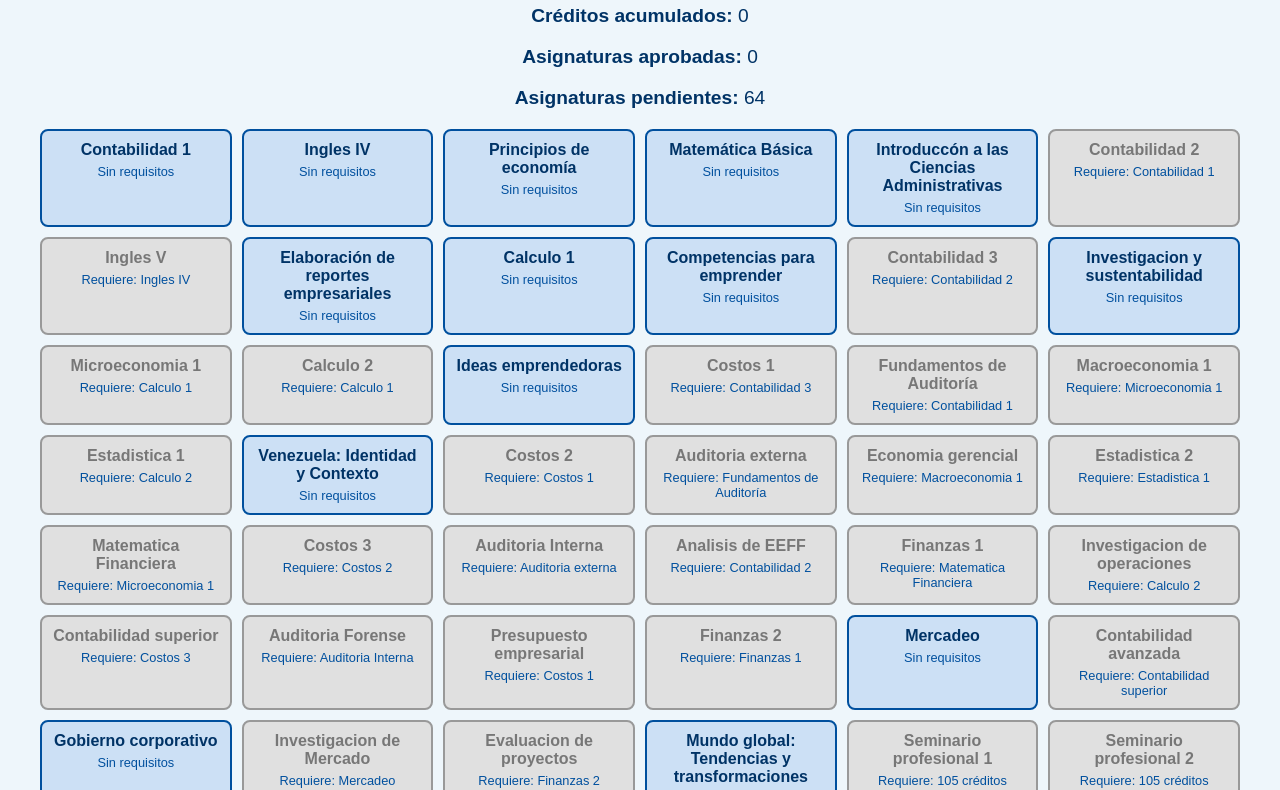
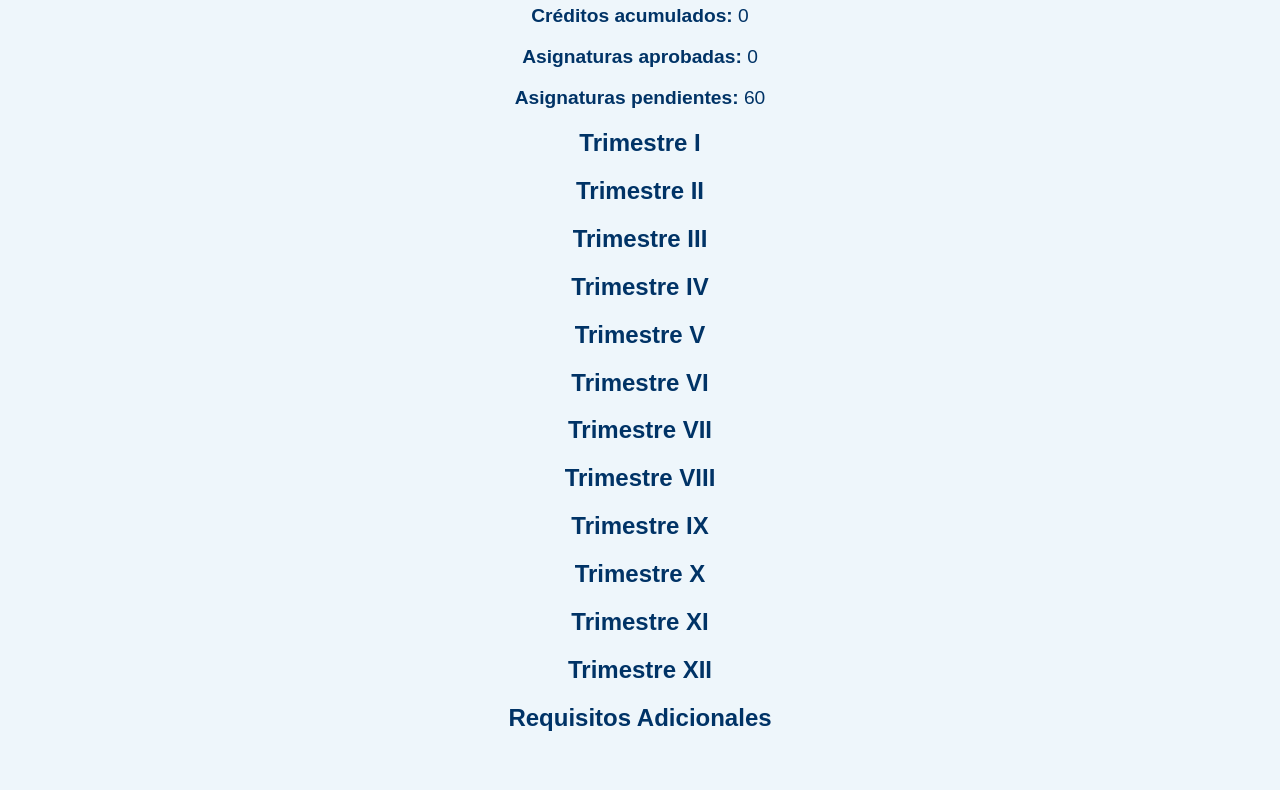
Before and after one commit to andreamaitaaa/Flujograma-Contaduria-Publica-Unimet, a plain HTML site: page index.html in a window 1280 px wide. Shown: the part 93-883 px from the top of the page. Drawn offline with Linux system fonts and the light colour scheme.

Commit message:
Update index.html

```diff
--- a/index.html
+++ b/index.html
@@ -7,13 +7,29 @@
   <link rel="stylesheet" href="estilos.css" />
 </head>
 <body>
-  <h1>Malla Interactiva de Asignaturas</h1>
+  <h1>Malla Interactiva de Contaduría Pública</h1>
+
   <div class="stats">
     <p><strong>Créditos acumulados:</strong> <span id="creditos">0</span></p>
     <p><strong>Asignaturas aprobadas:</strong> <span id="aprobadas">0</span></p>
     <p><strong>Asignaturas pendientes:</strong> <span id="pendientes">60</span></p>
   </div>
-  <div id="grid-container"></div>
+
+  <div class="flujo-container">
+    <div class="trimestre"><h2>Trimestre I</h2><div class="grid" id="trim1"></div></div>
+    <div class="trimestre"><h2>Trimestre II</h2><div class="grid" id="trim2"></div></div>
+    <div class="trimestre"><h2>Trimestre III</h2><div class="grid" id="trim3"></div></div>
+    <div class="trimestre"><h2>Trimestre IV</h2><div class="grid" id="trim4"></div></div>
+    <div class="trimestre"><h2>Trimestre V</h2><div class="grid" id="trim5"></div></div>
+    <div class="trimestre"><h2>Trimestre VI</h2><div class="grid" id="trim6"></div></div>
+    <div class="trimestre"><h2>Trimestre VII</h2><div class="grid" id="trim7"></div></div>
+    <div class="trimestre"><h2>Trimestre VIII</h2><div class="grid" id="trim8"></div></div>
+    <div class="trimestre"><h2>Trimestre IX</h2><div class="grid" id="trim9"></div></div>
+    <div class="trimestre"><h2>Trimestre X</h2><div class="grid" id="trim10"></div></div>
+    <div class="trimestre"><h2>Trimestre XI</h2><div class="grid" id="trim11"></div></div>
+    <div class="trimestre"><h2>Trimestre XII</h2><div class="grid" id="trim12"></div></div>
+    <div class="trimestre"><h2>Requisitos Adicionales</h2><div class="grid" id="extras"></div></div>
+  </div>
 
   <script src="script.js"></script>
 </body>
```
